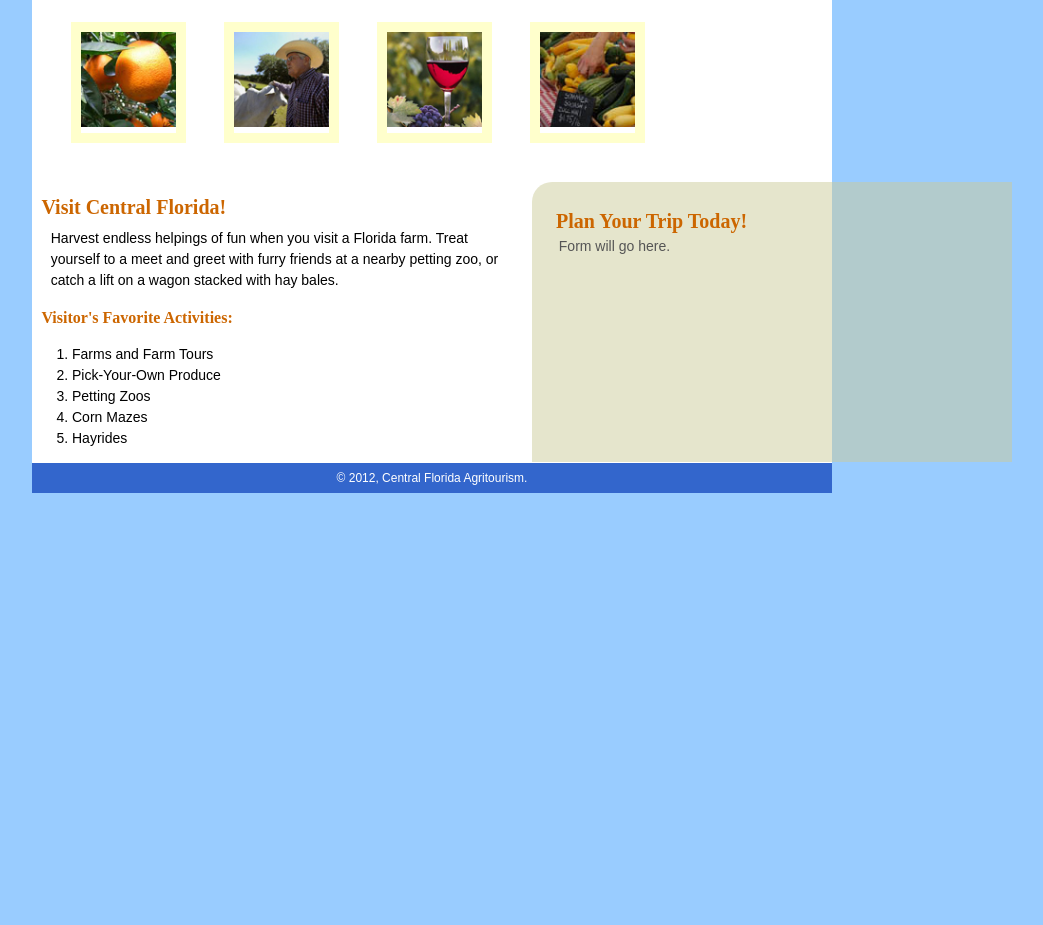
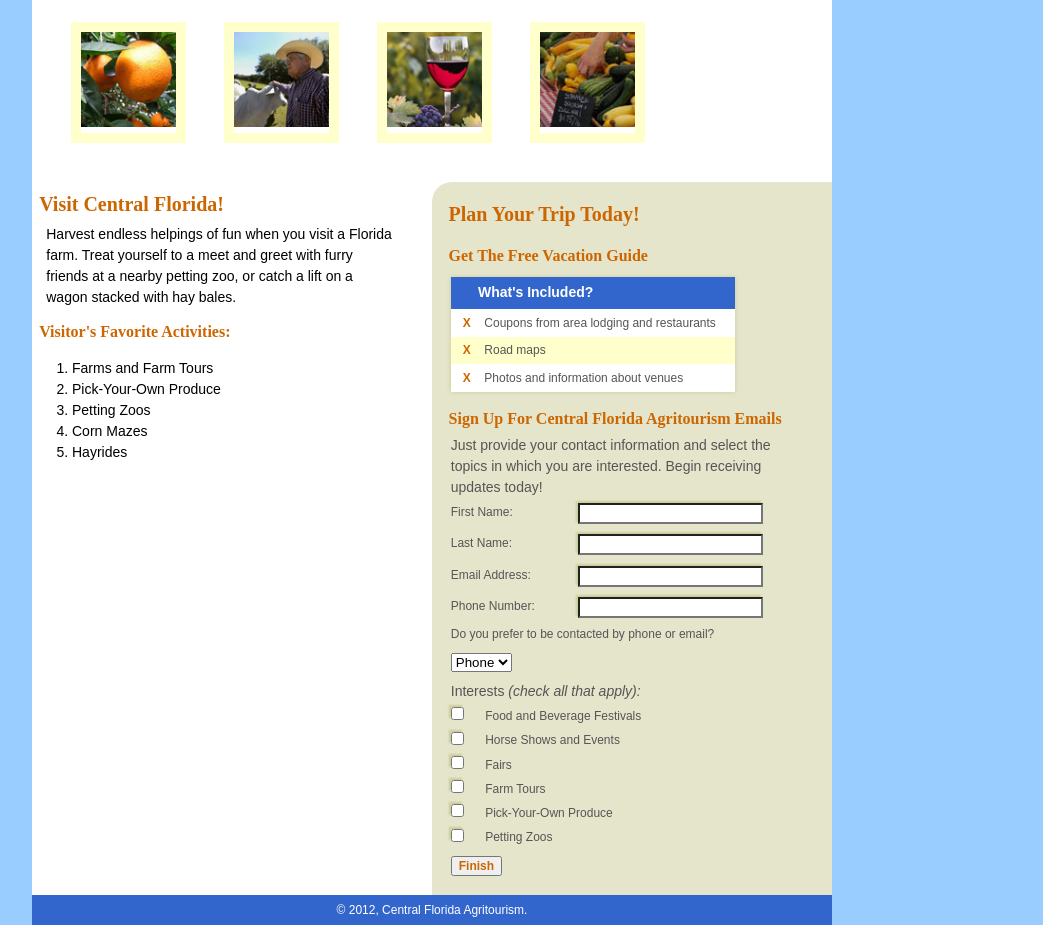
Before and after one commit to happykatie/WSD-site2, a plain HTML site: page index.html in a window 1280 px wide. Shown: the part 795-1720 px from the top of the page, without its empty margins (208-1251 px from the left). Before the commit the page ends 1288 px from the top, so only its background shows below. Drawn offline with Linux system fonts and the light colour scheme; a web font is replaced by a local one.

Commit message:
Committing form and table changes for week 4 to master page (1).

```diff
--- a/css/main.css
+++ b/css/main.css
@@ -160,6 +160,7 @@ p{
 	text-align: center;
 	background-color: #3366cc;
 	border: 2px solid #fff;
+	box-shadow:2px 2px 5px #000;
 	border-radius: 10px;
 	padding: 0.625%; /*5px / 800px*/
 	margin: 0% 1.875%; /*15px/800px*/
@@ -227,6 +228,10 @@ p{
 	max-width: 100%
 }
 
+#gallerystyle ul li:link{
+	border-color: #ffffcc;
+}
+
 #gallerystyle ul li:visited{
 	border-color: #cccc99;
 }
@@ -245,10 +250,14 @@ p{
 
 #visitstyle{
 	float: left;
-	width: 62.5%; /*500px/800px*/
+	width: 47.5%; /*380px/800px*/
 }
 
 #visitstyle p{
+	padding: 1.25%; /*10px / 800px*/
+}
+
+visit ol{
 	padding: 1.25%; /*10px / 800px*/
 }
 
@@ -258,28 +267,96 @@ p{
 
 .formcontainer{
 	float: right;
-	width: 37.5%; /*37.5%; 300px/800px*/
-	overflow: hidden;
+	width: 50%; /*400px/800px*/
+	position: relative;
+}
+
+.formcontent{
+	color: #555;
+	width: 87.5%; /*350px/400px*/
+	margin: 0%;/*0px/400px*/
+	padding: 2.5%;/*10px/400px*/
+	position: relative;
+	z-index: 75;
+}
+
+.formcontent h3{
+	margin: 2.5% 0% 1% 0%;
 }
 
 .formbackground{
 	border-top-left-radius: 20px;
-	width: 37.5%; /*300px/800px*/
-	height: 280px;
+	width: 100%; /*370px/400px*/
 	background-color: #cccc99;
-	opacity: .5;
 	position: absolute;
-	z-index: 25;
+	top:0px;
+    left:0px;
+    height:100%;
+	z-index: 1;
+    opacity: .5;
 }
 
-.formcontent{
+label{
+	padding: 1.5% 2.5%;/*10px/400px*/
+	font-size: .85714285714286em; /*12px/14px*/
+}
+
+label.fixedwidth{
+	display: block;
+	width: 31.25%; /*125px/400px*/
+	float: left;
+}
+
+input{
+	margin: 1.5% 2.5%;/*10px/400px*/
+	box-shadow: -2px -2px 2px #cccc99;
+}
+
+input.text{
+	width: 43.75%; /*175px/400px*/
+}
+
+select{
+	margin: 2.5%;/*10px/400px*/
+}
+
+button{
+	color: #cc6600;
+	font-weight: bold;
+	font-size: .85714285714286em; /*12px/14px*/
+	margin: 2.5%;/*10px/400px*/
+}
+
+table{
+	border-collapse: collapse;
+	border: none;
+	box-shadow: 0px 0px 5px #cccc99;
+	font-family: arial, sans-serif;
+	background-color: #fff;
+	margin: 2.5%; /*10px/400px*/
+	width: 81.25%; /*325px/400px*/
+}
+
+td {
+	font-size: .85714285714286em; /*12px/14px*/
 	color: #555;
-	float: left;
-	width: 33.75%; /*270px/800px*/
-	margin: 1.25%; /*10px/800px*/
-	padding: 0%;
-	position: absolute;
-	z-index: 75;
+	border: none;
+	padding: 0.4em 0em 0.4em 1em;
+}
+
+td strong{
+	color: #cc6600;
+}
+
+th {
+	text-align: left;
+	background-color: #3366cc;
+	padding: 0.4em;
+	color: #fff;
+}
+
+.odd_row {
+	background-color: #ffffcc;
 }
 
 
@@ -293,6 +370,7 @@ footer{
 	line-height: 30px;
 	text-align: center;
 	font-size: 0.85714285714286em; /*12px/14px*/
+	overflow: auto;
 }
 
 
--- a/index.html
+++ b/index.html
@@ -26,6 +26,7 @@
 				</ul>
 			</div>
 
+			<!-- Call To Action -->
 			<div id="cta">
 
 				<img src="images/produce.png" alt="Produce" title="Produce">
@@ -35,6 +36,7 @@
 
 			</div>
 
+			<!-- Main Content -->
 			<div id="maincontent">
 				<p>Our state is rich in glorious scenery and a hearty farming environment. <span>Taste varietals and fruits of our winemakers. Indulge in farm-raised meats and produce. Pick your own sweet citrus and berries. Farmers markets are a tradition, brimming with fresh fruits, vegetables, flowers and crafts. Participate in a fall festival with corn mazes, pumpkins, and hayrides. Explore a farmstead on your horse or wagon ride.</span></p>
 				<h3>Local Events:</h3>
@@ -45,6 +47,7 @@
 				</ul>
 			</div>
 
+			<!-- Gallery -->
 			<div id="gallerystyle">
 				<h2 id="gallery">Gallery</h2>
 				<ul>
@@ -55,6 +58,7 @@
 				</ul>
 			</div>
 
+			<!-- Visit -->
 			<div id="visitstyle">
 				<h2 id="visit">Visit Central Florida!</h2>
 
@@ -70,13 +74,107 @@
 				</ol>
 			</div>
 
+			<!-- Form -->
 			<div class="formcontainer">
    				<div class="formcontent">
        				<h2>Plan Your Trip Today!</h2>
-					<p>Form will go here.</p>
+
+					<!-- Table -->
+					<section>
+					<h3>Get The Free Vacation Guide</h3>
+
+						<table summary="What's Included in the Vacation Guide">
+							<tr>
+								<th></th>
+								<th>What's Included?</th>
+							</tr>
+							<tr>
+								<td><strong>X</strong></td>
+								<td>Coupons from area lodging and restaurants</td>
+							</tr>
+							<tr class="odd_row">
+								<td><strong>X</strong></td>
+								<td>Road maps</td>
+							</tr>
+							<tr>
+								<td><strong>X</strong></td>
+								<td>Photos and information about venues</td>
+							</tr>
+						</table>
+					</section>
+
+					<section>
+					<h3>Sign Up For Central Florida Agritourism Emails</h3>
+
+						<p>Just provide your contact information and select the topics in which you are interested. Begin receiving updates today!</p>
+
+					<form method="post" action="mailto:katieroberts@fullsail.com" class="contact">
+
+						<!-- Information Fields -->
+						<div>
+							<label for="name_first" class="fixedwidth">First Name:</label>
+							<input type="text" name="name_first" id="name_first"/>
+						</div>
+
+						<div>
+							<label for="name_last" class="fixedwidth">Last Name:</label>
+							<input type="text" name="name_last" id="name_last"/>
+						</div>
+
+						<div>
+							<label for="email" class="fixedwidth">Email Address:</label>
+							<input type="text" name="email" id="email"/>
+						</div>
+
+						<div>
+							<label for="phone" class="fixedwidth">Phone Number:</label>
+							<input type="text" name="phone" id="phone"/>
+						</div>
+
+						<!-- Select Dropdown -->
+						<div>
+							<label for="contact">Do you prefer to be contacted by phone or email?</label>
+						</div>
+
+						<div>
+							<select name="contact" id="contact">
+								<option>Phone</option>
+								<option>Email</option>
+							</select>
+						</div>
+
+						<!-- Checkboxes -->
+						<div>
+						<p>Interests <em>(check all that apply):</em></p>
+
+							<input type="checkbox" name="foodandbev" id="foodandbev"/>
+							<label for="foodandbev">Food and Beverage Festivals</label><br />
+
+							<input type="checkbox" name="horses" id="horses"/>
+							<label for="horses">Horse Shows and Events</label><br />
+
+							<input type="checkbox" name="fairs" id="fairs"/>
+							<label for="fairs">Fairs</label><br />
+
+							<input type="checkbox" name="farmtours" id="farmtours"/>
+							<label for="farmtours">Farm Tours</label><br />
+
+							<input type="checkbox" name="produce" id="produce"/>
+							<label for="produce">Pick-Your-Own Produce</label><br />
+
+							<input type="checkbox" name="pettingzoos" id="pettingzoos"/>
+							<label for="pettingzoos">Petting Zoos</label><br />
+						</div>
+
+						<div>
+						<button type="submit" name="submit" class="button">Finish</button>
+						</div>
+
+					</form>
+					</section>
    				</div>
    				<div class="formbackground"></div>
-			</div>
+			</div><!-- Form Container Ends -->
 
 			<footer>
 				<p>&copy; 2012, Central Florida Agritourism.</p>
```
